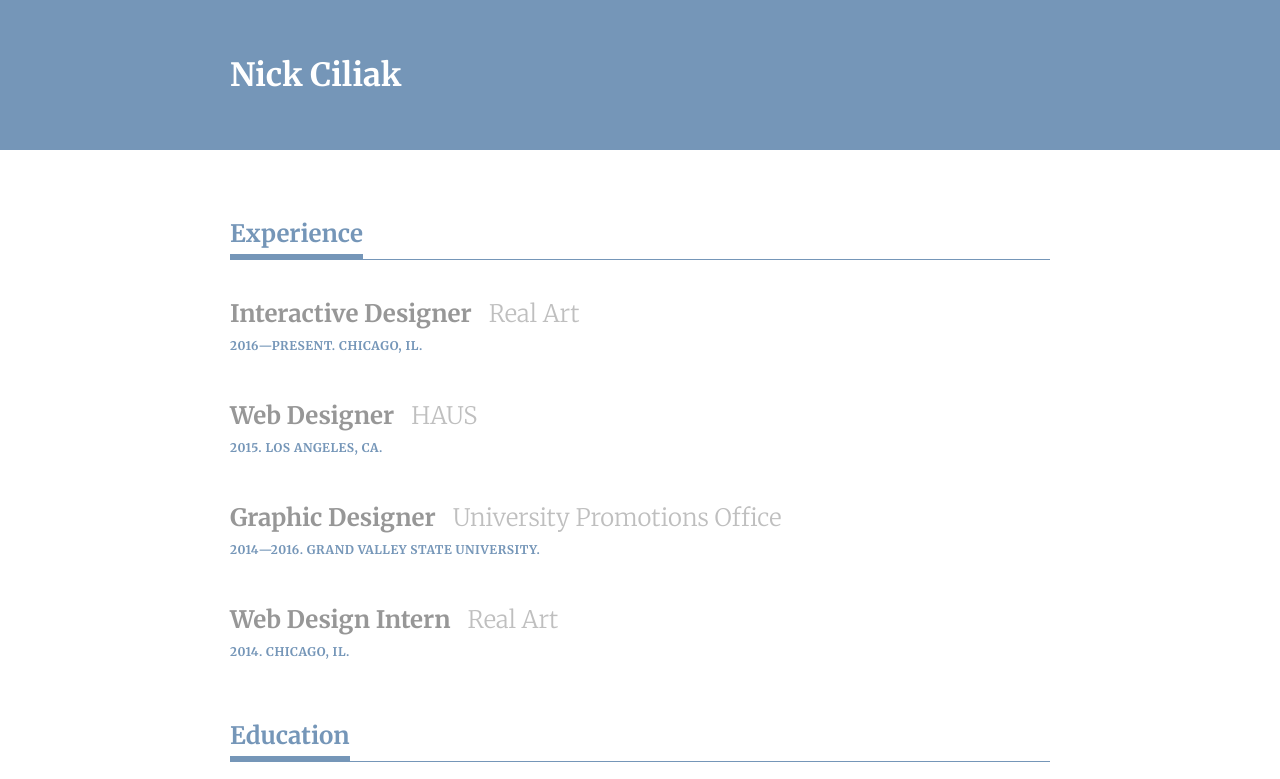
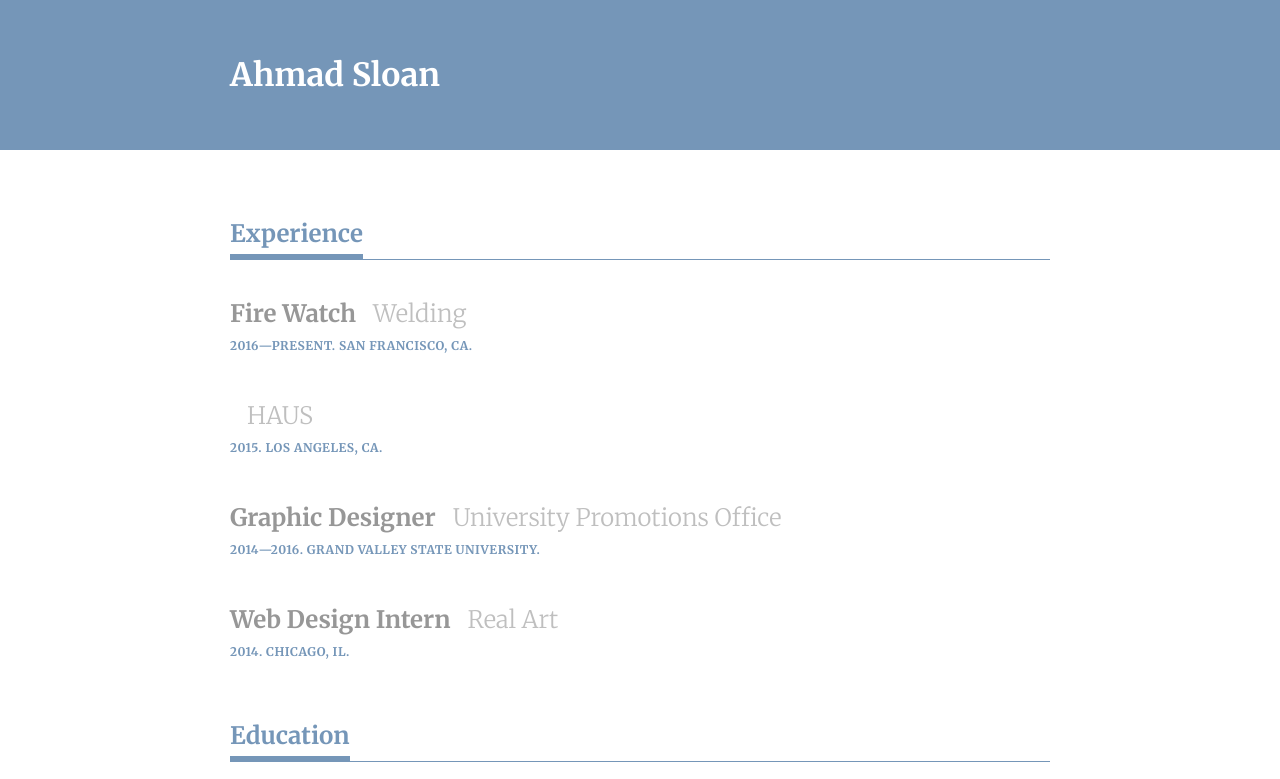
Before and after one commit to ahmad1800/dev, a plain HTML site: page index.html in a window 1280 px wide. Shown: the top 779 px of the page. Drawn offline with Linux system fonts and the light colour scheme.

Commit message:
added info to resume

```diff
--- a/index.html
+++ b/index.html
@@ -9,19 +9,19 @@
 
 
 <header>
-  <div class="container">Nick Ciliak</div>
+  <div class="container">Ahmad Sloan</div>
 </header>
 
 <div class="container">
   <h2>Experience</h2>
   <div class="rule"></div>
   <div class="item">
-    <h3>Interactive Designer&nbsp;&nbsp;</h3>
-    <h4>Real Art</h4>
-    <h5>2016—Present. Chicago, IL.</h5>
+    <h3>Fire Watch&nbsp;&nbsp;</h3>
+    <h4>Welding</h4>
+    <h5>2016—Present. San Francisco, CA.</h5>
   </div>
    <div class="item">
-    <h3>Web Designer&nbsp;&nbsp;</h3>
+    <h3>&nbsp;&nbsp;</h3>
     <h4>HAUS</h4>
     <h5>2015. Los Angeles, CA.</h5>
   </div>
```
